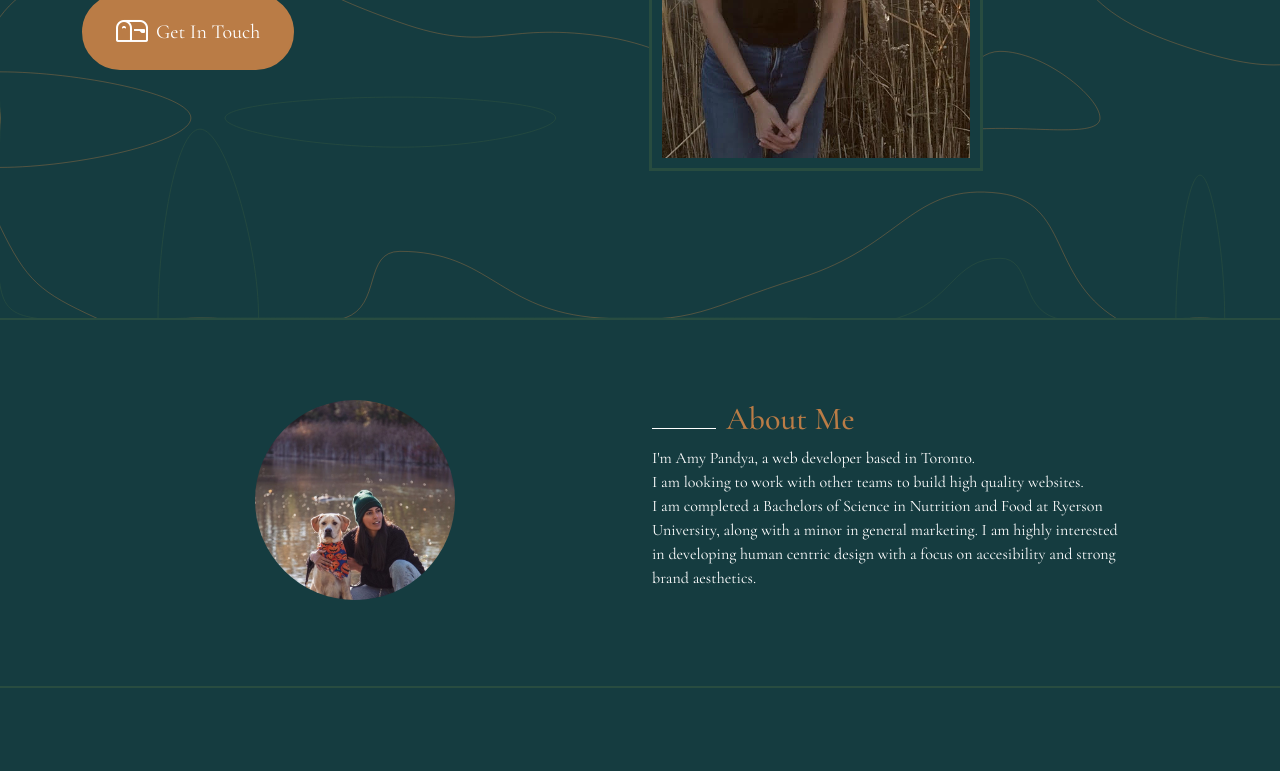
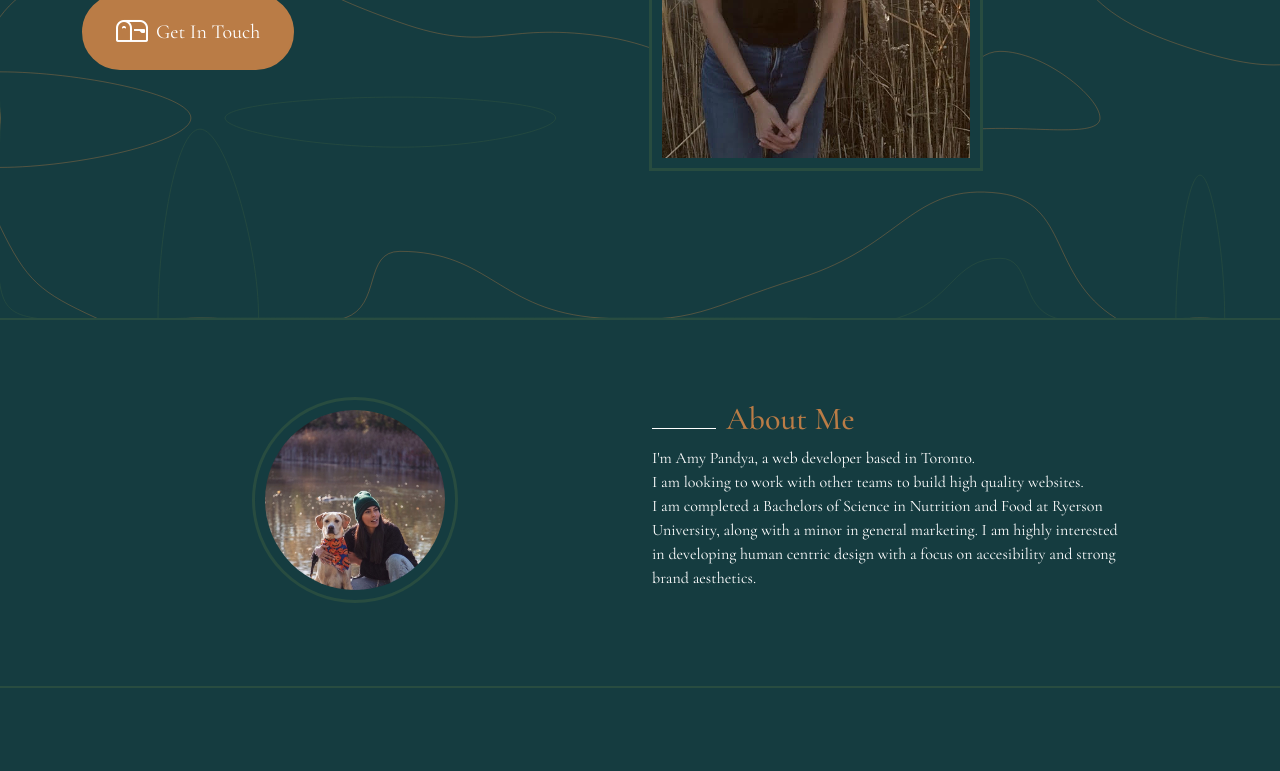
Before and after one commit to amypands/PersonalSite, a Next.js app: page / in a window 1280 px wide. Shown: the part 482-1253 px from the top of the page. Built offline with nearby package versions, Linux system fonts and the light colour scheme.

Commit message:
updated personal site

```diff
--- a/styles/index.scss
+++ b/styles/index.scss
@@ -223,5 +223,7 @@ nav.navbar {
     height: 200px;
     border-radius: 1000px;
     object-fit: cover;
+    border: 10px solid $base-green;
+    outline: 3px solid $light-green;
   }
 }
```
